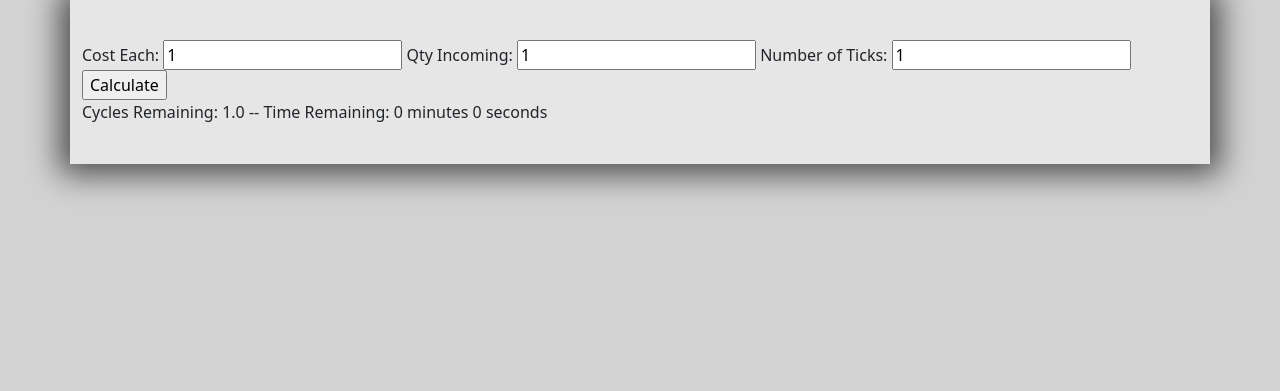
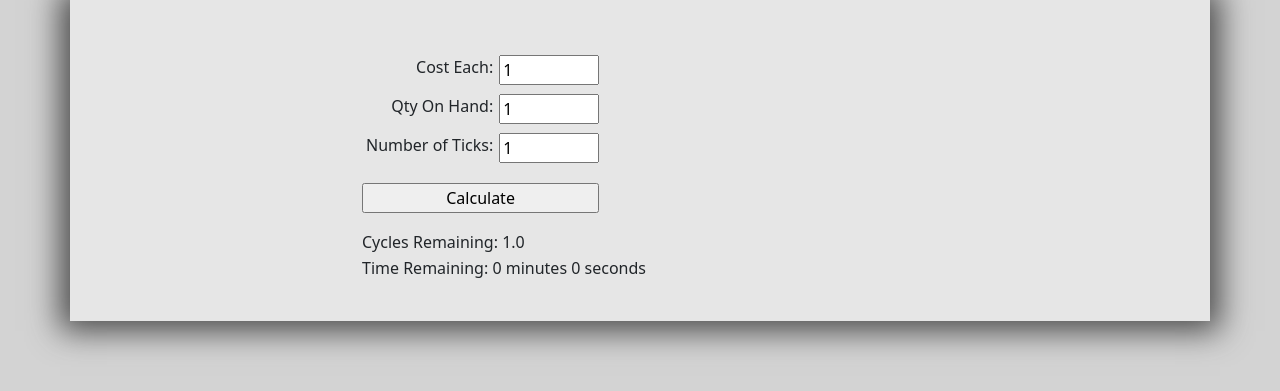
Before and after one commit to mjpolifka/satisfactory-tools, a Flask app: page /handcraft/ in a window 1280 px wide. Shown: the part 91-482 px from the top of the page. Run offline with Flask 2, Linux system fonts and the light colour scheme.

Commit message:
modified handcraft ui

```diff
--- a/satisfactory_tools/static/style.css
+++ b/satisfactory_tools/static/style.css
@@ -57,3 +57,30 @@ body {
     color: rgb(120, 120, 120);
     list-style-type: none;
 }
+
+
+
+
+/* handcraft.html */
+
+.hand-craft-container {
+    margin: auto;
+    width: 50%;
+    /* text-align: center; */
+    padding-top: 50px;
+}
+
+.hand-craft-header {
+    text-align: right;
+    padding: 5px 5px 10px 5px;
+}
+
+.hand-craft-input {
+    width: 100px;
+}
+
+.hand-craft-submit {
+    width: 100%;
+    margin-top: 15px;
+    margin-bottom: 15px;
+}
--- a/satisfactory_tools/templates/handcraft.html
+++ b/satisfactory_tools/templates/handcraft.html
@@ -8,29 +8,48 @@
 {% set single_qty = data['single_qty'] %}
 
 {% block content %}
-<!-- <h1>One Input</h1> -->
 <div class="container">
-    <form method="get" style="padding-top: 40px;">
-        <label for="single_input">Cost Each:</label>
-        <input name="single_input" id="single_input" type="number" value="{{ single_input }}" min="1" step="1" required>
-        <label for="single_qty">Qty Incoming:</label>
-        <input name="single_qty" id="single_qty" type="number" value="{{ single_qty }}" min="1" step="1" required>
-        <label for="number_of_ticks">Number of Ticks:</label>
-        <input name="number_of_ticks" id="number_of_ticks" type="number" value="{{ number_of_ticks }}" min="1" step="1" required>
-        <input type="submit" value="Calculate">
-    </form>
-    Cycles Remaining: {{ data['cycles_remaining'] }}  --  Time Remaining: {{ data['time_remaining'][0] }} minutes {{ data['time_remaining'][1] }} seconds
+    <div class="hand-craft-container">
+        <form method="get">
+            <table>
+                <tr class="hand-craft-row">
+                    <td class="hand-craft-header">
+                        <label for="single_input">Cost Each:</label>
+                    </td>
+                    <td>
+                        <input name="single_input" id="single_input" class="hand-craft-input" type="number" value="{{ single_input }}" min="1" step="1" required>
+                    </td>
+                <tr class="hand-craft-row">
+                    <td class="hand-craft-header">
+                        <label for="single_qty">Qty On Hand:</label>
+                    </td>
+                    <td>
+                        <input name="single_qty" id="single_qty"  class="hand-craft-input" type="number" value="{{ single_qty }}" min="1" step="1" required>
+                    </td>
+                </tr>
+                <tr class="hand-craft-row">
+                    <td class="hand-craft-header">
+                        <label for="number_of_ticks">Number of Ticks:</label>
+                    </td>
+                    <td>
+                        <input name="number_of_ticks" id="number_of_ticks"  class="hand-craft-input" type="number" value="{{ number_of_ticks }}" min="1" step="1" required>
+                    </td>
+                </tr>
+                    <td colspan="2">
+                        <input type="submit" value="Calculate" class="hand-craft-submit">
+                    </td>
+                </tr>
+            </table>
+        </form>
+        <table>
+            <tr>
+                <td>Cycles Remaining: {{ data['cycles_remaining'] }}</td>
+            </tr>
+            <tr>
+                <td>Time Remaining: {{ data['time_remaining'][0] }} minutes {{ data['time_remaining'][1] }} seconds</td>
+            </tr>
+        </table>
+    </div>
 </div>
-<!--
-<h1>Two Inputs</h1>
-<form method="get">
-    <label for="double_input_1">Input Qty:</label>
-    <input name="double_input_1" id="double_input_1" type="number" min="1" step="1" required>
-    <label for="double_input_2">Input Qty:</label>
-    <input name="double_input_2" id="double_input_2" type="number" min="1" step="1" required>
-    <input type="submit" value="Calculate">
-</form>
--->
-
 
 {% endblock %}
```
